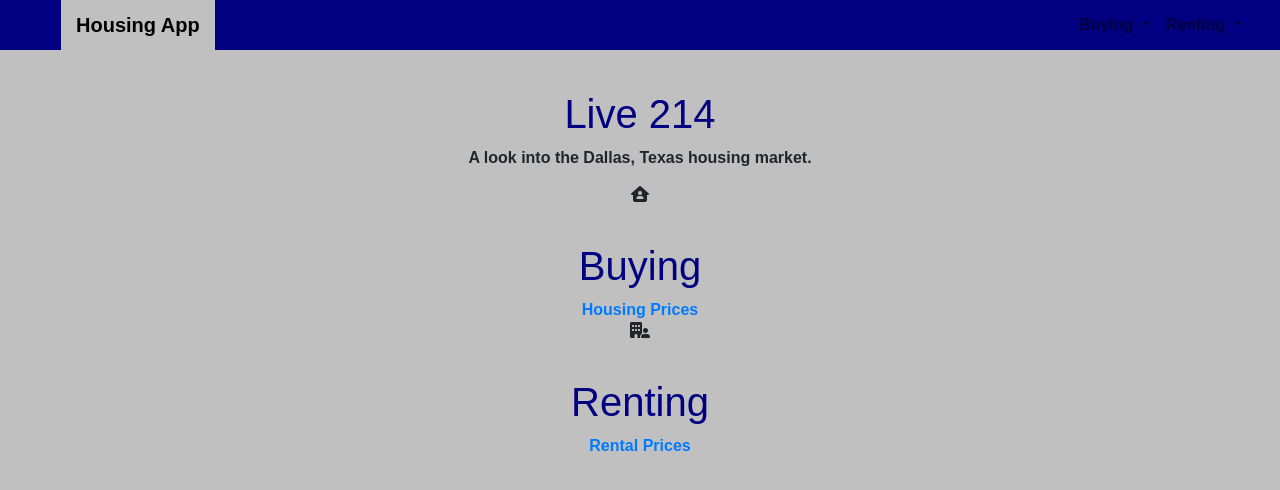
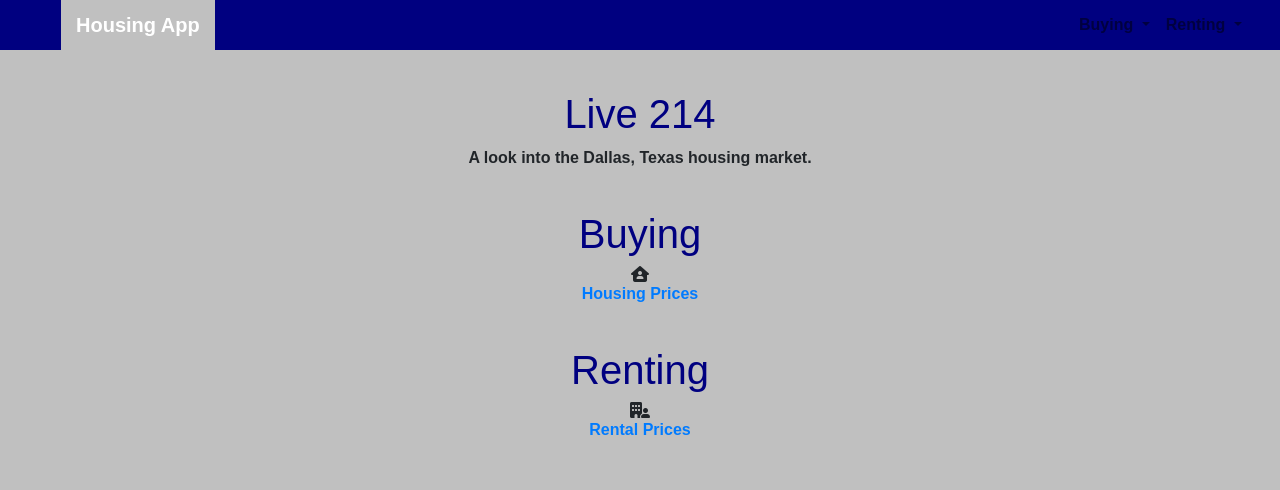
Before and after one commit to djdolejsi/housing-app, a plain HTML site: page templates/live214.html in a window 1280 px wide. Drawn offline with nearby package versions, Linux system fonts and the light colour scheme.

Commit message:
changes font colors and icon positions

```diff
--- a/templates/live214.html
+++ b/templates/live214.html
@@ -72,7 +72,7 @@ body {
 <!-- Header_Buying -->
 
 <div class="header">
-  <i class="fa-solid fa-house-user"></i><h1>Buying</h1>
+  <h1>Buying</h1><i class="fa-solid fa-house-user"></i>
 <div class="buying">
     <a href="#">Housing Prices</a>
   </div>
@@ -80,7 +80,7 @@ body {
 <!-- Header_Renting -->
 
 <div class="header">
-  <i class="fa-solid fa-building-user"></i><h1>Renting</h1>
+  <h1>Renting</h1><i class="fa-solid fa-building-user"></i>
 <div class="rental">
     <a href="#">Rental Prices</a>
   </div>
@@ -112,11 +112,11 @@ background-color: navy;
 
 .navigation .navbar-brand{
 
-color: black;
+color: white;
 margin-left: 30px;
 padding: 15px;
 font-weight: bold;
-background-color: black;
+background-color: white;
 font-family: Arial, Helvetica, sans-serif;
 }
 
```
